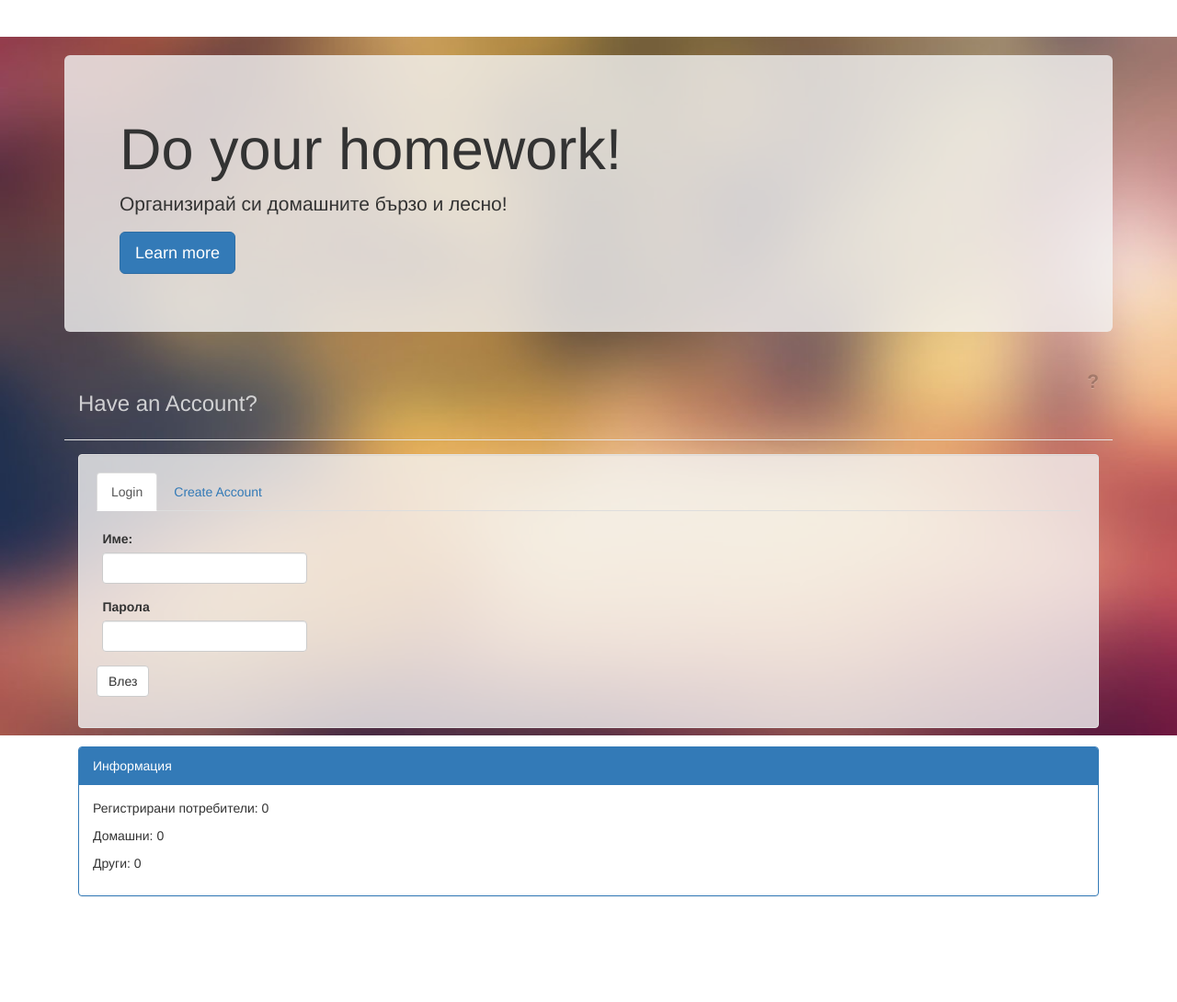
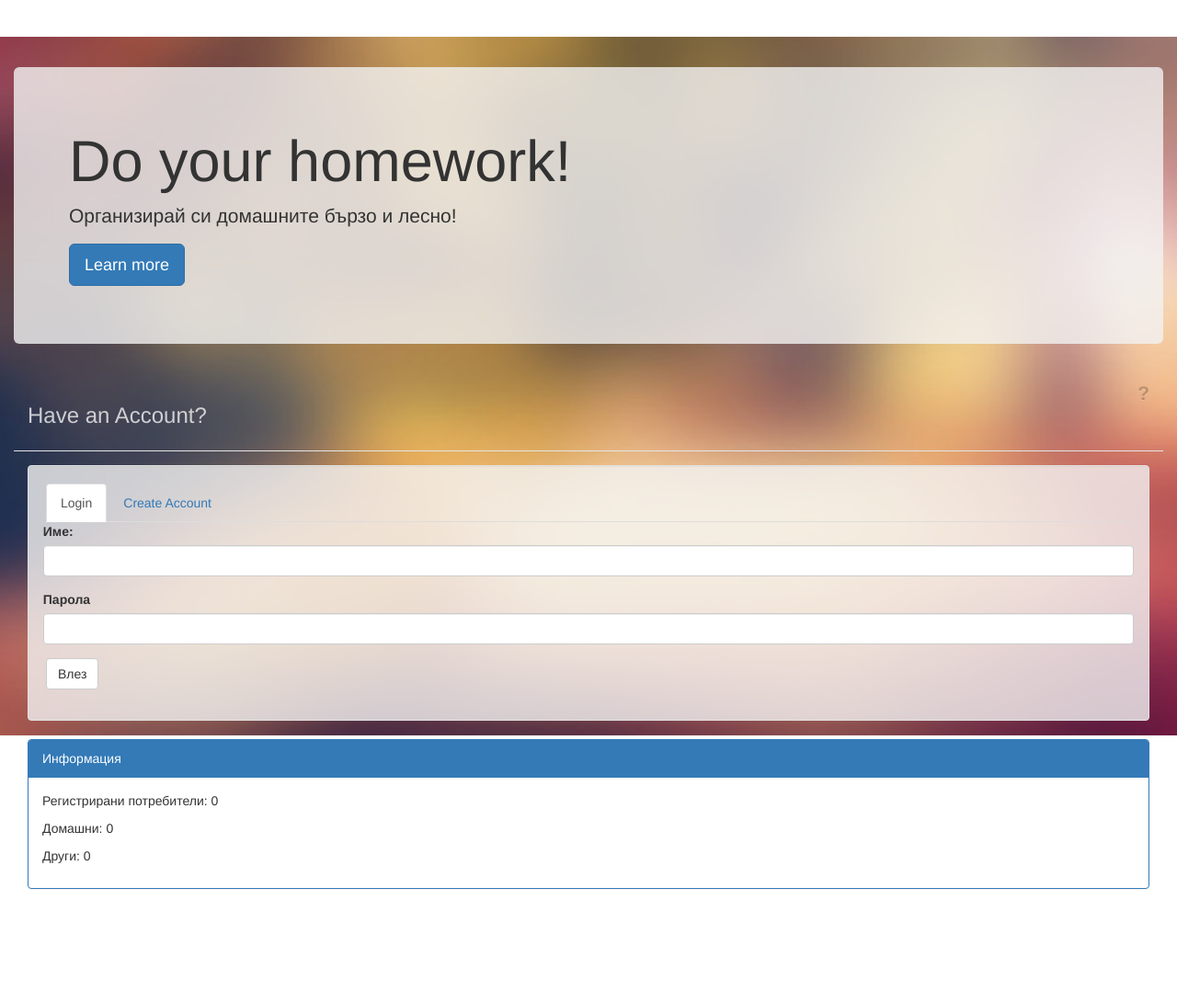
Before and after one commit to davidgeorgiev/DYH, a PHP site: page /index.php in a window 1280 px wide. Shown: the whole page at 92% size. After the commit the page ends 967 px from the top, so only its background shows below. Run offline with PHP 8.4, Linux system fonts and the light colour scheme; data that the repository does not hold is empty.

Commit message:
changing style

```diff
--- a/css/my.css
+++ b/css/my.css
@@ -40,3 +40,8 @@ td {
 #smalltag {
 	//color: rgb(255, 255, 255);
 }
+.container {
+	margin: 0px;
+	margin-top: 1%;
+	width:100%;
+}
--- a/index.php
+++ b/index.php
@@ -87,7 +87,7 @@ function test_input($data) {
 			<form method="post" class="form-horizontal" <?php echo 'action='; echo "home.php";?>>
 				<fieldset>
 
-				  <div class="control-group" style = "margin-top: 20px; margin-right: 80%;margin-left: 2%;">
+				  <div class="control-group" style = "margin-left: 1%;margin-right: 1%;">
 					<!-- Username -->
 					<div class="form-group" >
 					<label for="text" style = "margin-right: 10px;" >Име: </label>
```
